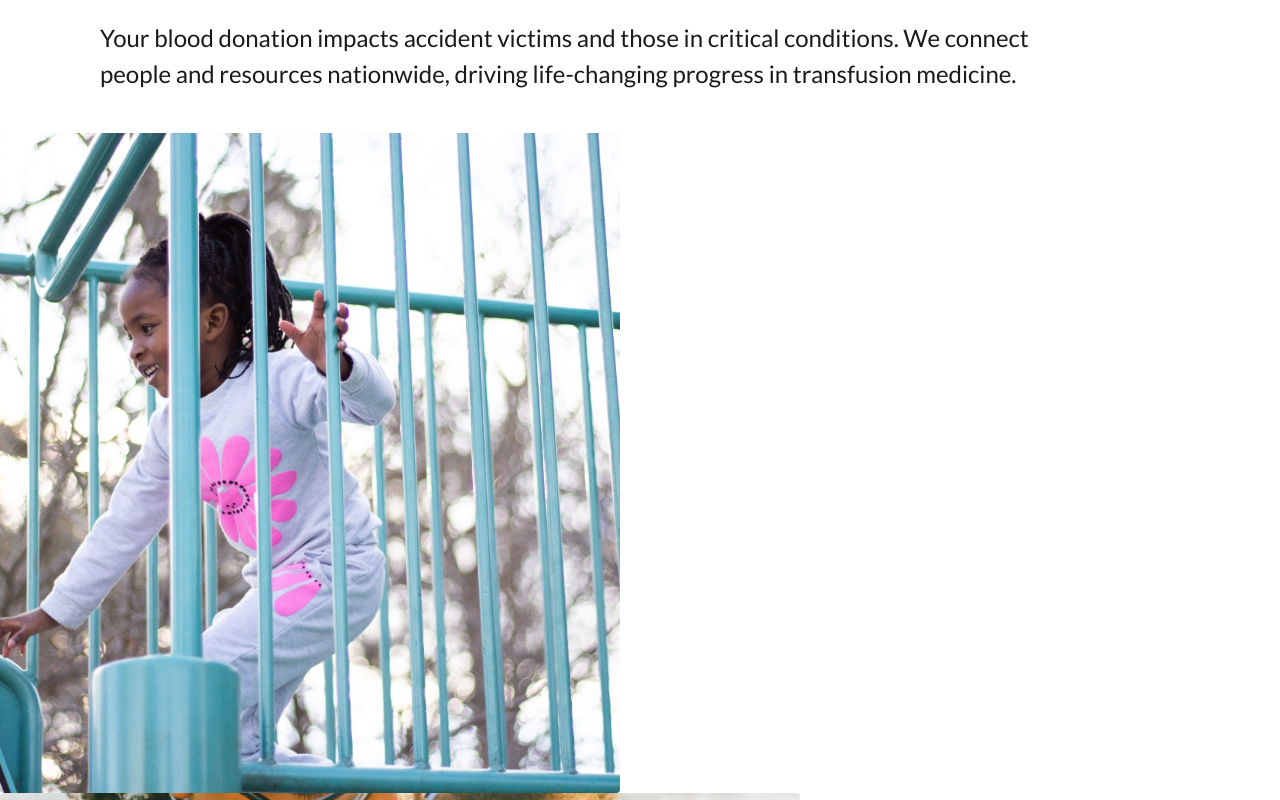
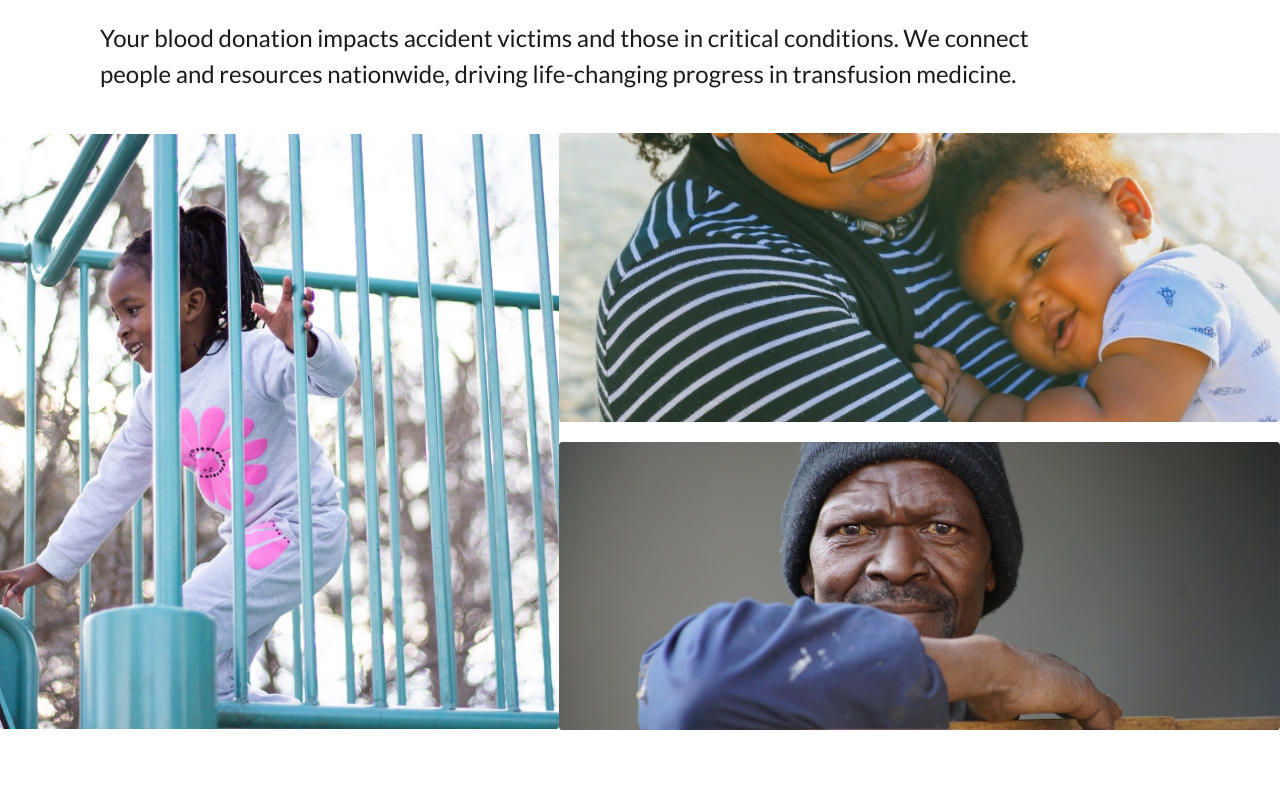
Before and after one commit to Mister-ecks/Redtide, a Next.js app: page / in a window 1280 px wide. Shown: the part 3980-4780 px from the top of the page. After the commit the page ends 4710 px from the top, so only its background shows below. Built offline with nearby package versions, Linux system fonts and the light colour scheme.

Commit message:
Optimized Desktop Gallery

```diff
--- a/src/components/GalleryShow/index.tsx
+++ b/src/components/GalleryShow/index.tsx
@@ -1,37 +1,48 @@
-import React from 'react'
+import React from "react";
 import Image from "next/image";
 import ImageWithHover from "../RedTideGallery";
 import GirlPlayground from "@/assets/images/GirlPlayground.svg";
 import WomanChild from "@/assets/images/WomanChild.svg";
 import OldManDefault from "@/assets/images/OldManDefault.svg";
 
-const GalleryShowCase
- = () => {
+const GalleryShowCase = () => {
   return (
     <div>
-        <div className="mt-[2.62rem]">
+      <div className="block h-auto md:flex md:justify-between md:items-center mt-[2.62rem]">
+        <div>
           <ImageWithHover
             imageUrl={GirlPlayground}
             text="Heartbeat of Gratitude"
             additionalText="A Journey of Hope and Healing through Blood Donation"
-            marginTop={"5rem"}
+            marginTop={"20.06rem"}
+            marginTopDesktop={"31.12rem"}
           />
+        </div>
+
+        <div className="block md:flex md:flex-col md:space-y-[1.25rem]">
+          <div>
             <ImageWithHover
               imageUrl={WomanChild}
               text="For Love's Sake"
               additionalText="Embracing Life's Precious Moments - The Gift of Blood Donation"
               marginTop="5rem"
+              marginTopDesktop={"11.25rem"}
             />
+          </div>
+
+          <div>
             <ImageWithHover
               imageUrl={OldManDefault}
               text="The Gift of Time"
               additionalText="A Tale of Life, Love, and Second Chances with Blood Donors"
               marginTop="5rem"
+              marginTopDesktop={"11.25rem"}
             />
           </div>
+        </div>
+      </div>
+    </div>
+  );
+};
 
-    </div>
-  )
-}
-
-export default GalleryShowCase
+export default GalleryShowCase;
--- a/src/components/RedTideGallery/index.tsx
+++ b/src/components/RedTideGallery/index.tsx
@@ -5,17 +5,17 @@ interface ImageWithHoverProps {
     imageUrl: string;
     text: string;
     additionalText: string;
-    marginTop: string
-
+    marginTop: string;
+    marginTopDesktop: string;
   }
 
-const ImageWithHover: React.FC<ImageWithHoverProps> = ({imageUrl, text, additionalText, marginTop}) => {
+const ImageWithHover: React.FC<ImageWithHoverProps> = ({imageUrl, text, additionalText, marginTop, marginTopDesktop}) => {
   return (
     <div>
         <div className="relative">
-          <Image src={imageUrl} alt="Image" className="max-full h-auto w-auto" />
-          <div className={`absolute inset-0 bg-black opacity-0 hover:opacity-70  h-auto  transition-opacity duration-500 ease-in-out`}>
-            <div className={`font-lato flex flex-col mt-[${marginTop}] ml-[1.5rem]`}>
+          <Image src={imageUrl} alt="Image" className="max-w-full h-auto w-auto" />
+          <div className={`absolute inset-0 flex justify-start items-center bg-black opacity-0 hover:opacity-70  h-auto  transition-opacity duration-500 ease-in-out`}>
+            <div className={`font-lato flex flex-col ml-[1.5rem] mt-[${marginTop}] md:mt-[${marginTopDesktop}]`}>
               <p className="text-white text-[1.12rem]">{text}</p>
               <p className="text-white text-[0.75rem]">{additionalText}</p>
             </div>
```
Lines whose indentation alone changed are shown as unchanged.
